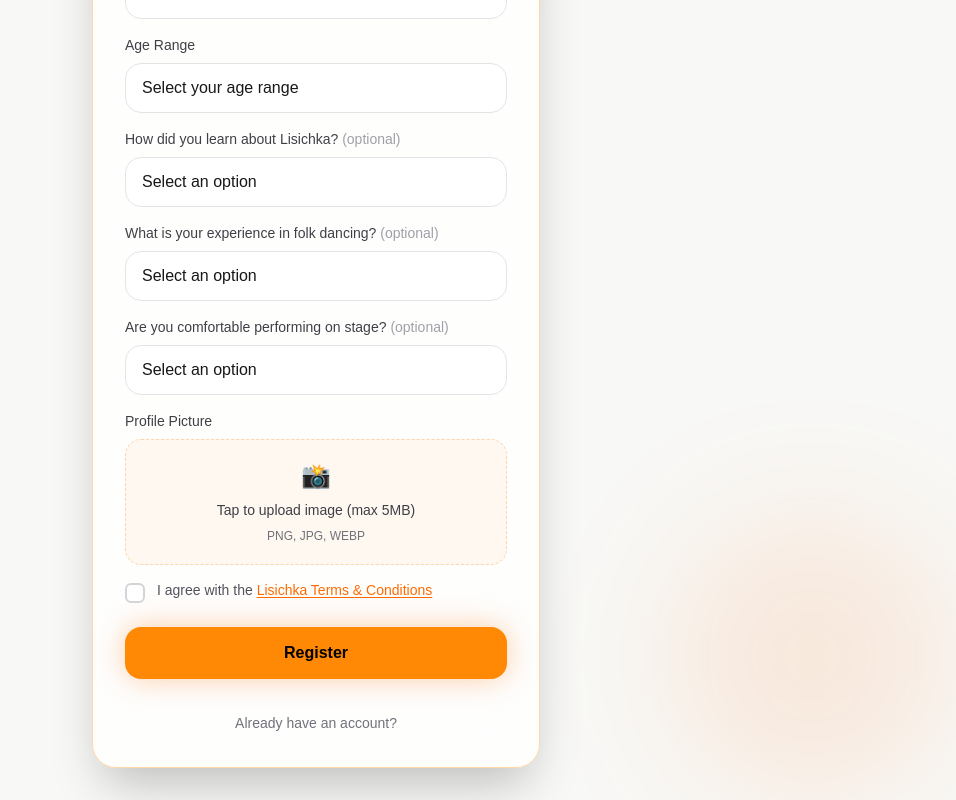
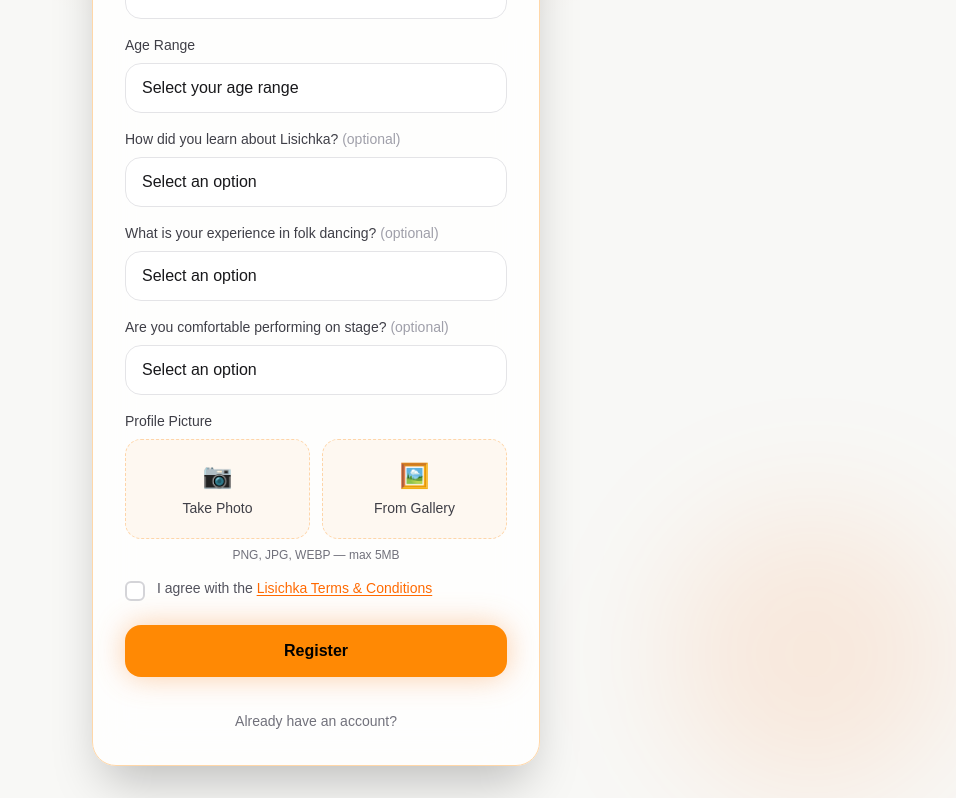
Before and after one commit to Vic2rious/LisichkaON, a Next.js app: page / in a window 1280 px wide. Shown: the part 514-1314 px from the top of the page, without its empty margins (324-1280 px from the left). Built offline with nearby package versions, Linux system fonts and the light colour scheme; no server answers.

Commit message:
Add image upload handling with size validation for profile pictures

```diff
--- a/app/page.tsx
+++ b/app/page.tsx
@@ -132,6 +132,30 @@ export default function RegisterPage() {
     setTimeout(() => {
       router.push("/login");
     }, 2000);
+  }
+
+  const MAX_PICTURE_BYTES = 5 * 1024 * 1024; // 5MB
+
+  function handlePictureSelect(
+    e: React.ChangeEvent<HTMLInputElement>
+  ) {
+    const file = e.target.files?.[0];
+
+    // Allow re-selecting the same file later
+    e.target.value = "";
+
+    if (!file) return;
+
+    if (file.size > MAX_PICTURE_BYTES) {
+      setMessageType("error");
+      setMessage("Image must be 5MB or smaller");
+      setPicture(null);
+      return;
+    }
+
+    setMessage("");
+    setMessageType("");
+    setPicture(file);
   }
 
   return (
@@ -308,18 +332,13 @@ export default function RegisterPage() {
                 Profile Picture
               </label>
 
+              <div className="grid grid-cols-2 gap-3">
+                {/* Take Photo */}
                 <label className="cursor-pointer rounded-2xl border border-dashed border-orange-400/30 bg-orange-400/5 hover:bg-orange-400/10 transition-all duration-300 px-4 py-5 text-center">
-                <div className="flex flex-col items-center gap-2">
-                  <span className="text-2xl">📸</span>
-
+                  <div className="flex flex-col items-center gap-1.5">
+                    <span className="text-2xl">📷</span>
                     <span className="text-sm text-zinc-700">
-                    {picture
-                      ? picture.name
-                      : "Tap to upload image (max 5MB)"}
-                  </span>
-
-                  <span className="text-xs text-zinc-500">
-                    PNG, JPG, WEBP
+                      Take Photo
                     </span>
                   </div>
 
@@ -327,16 +346,34 @@ export default function RegisterPage() {
                     className="hidden"
                     type="file"
                     accept="image/*"
-                  onChange={(e) => {
-                    if (
-                      e.target.files &&
-                      e.target.files[0]
-                    ) {
-                      setPicture(e.target.files[0]);
-                    }
-                  }}
+                    capture="environment"
+                    onChange={handlePictureSelect}
                   />
                 </label>
+
+                {/* Choose from Gallery */}
+                <label className="cursor-pointer rounded-2xl border border-dashed border-orange-400/30 bg-orange-400/5 hover:bg-orange-400/10 transition-all duration-300 px-4 py-5 text-center">
+                  <div className="flex flex-col items-center gap-1.5">
+                    <span className="text-2xl">🖼️</span>
+                    <span className="text-sm text-zinc-700">
+                      From Gallery
+                    </span>
+                  </div>
+
+                  <input
+                    className="hidden"
+                    type="file"
+                    accept="image/*"
+                    onChange={handlePictureSelect}
+                  />
+                </label>
+              </div>
+
+              <p className="text-xs text-zinc-500 text-center">
+                {picture
+                  ? `Selected: ${picture.name}`
+                  : "PNG, JPG, WEBP — max 5MB"}
+              </p>
             </div>
 
             {/* Terms & Conditions */}
```
Lines whose indentation alone changed are shown as unchanged.
